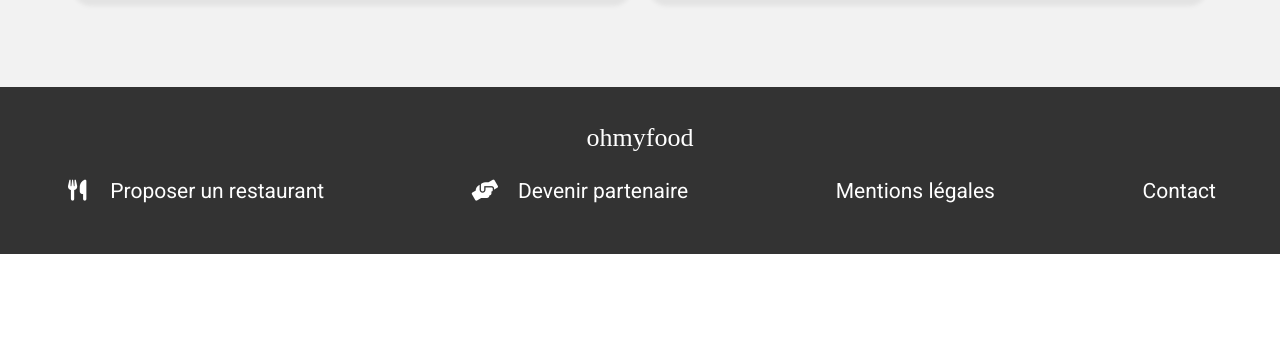
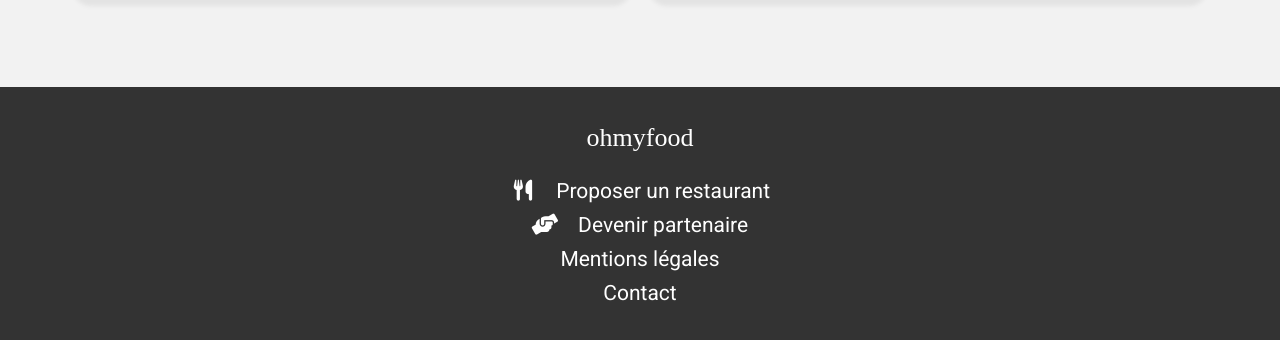
Before and after one commit to Sovlo1/RaphaelAlves_3_23112021, a website: page index.html in a window 1280 px wide. Shown: the part 1839-2179 px from the top of the page. Before the commit the page ends 2093 px from the top, so only its background shows below. Drawn offline with Linux system fonts and the light colour scheme; a web font is replaced by a local one.

Commit message:
Updated footer

```diff
--- a/sass/components/_footer.scss
+++ b/sass/components/_footer.scss
@@ -5,10 +5,6 @@
     padding: 10px 5% 20px 5%;
     @include desktop {
         text-align: center;
-        ul {
-            display: flex;
-            justify-content: space-between;
-        }
     }
     &__icon {
         margin: 0 20px 0 0;
```
Also changed, not shown: style/style.css, 1 other file.
